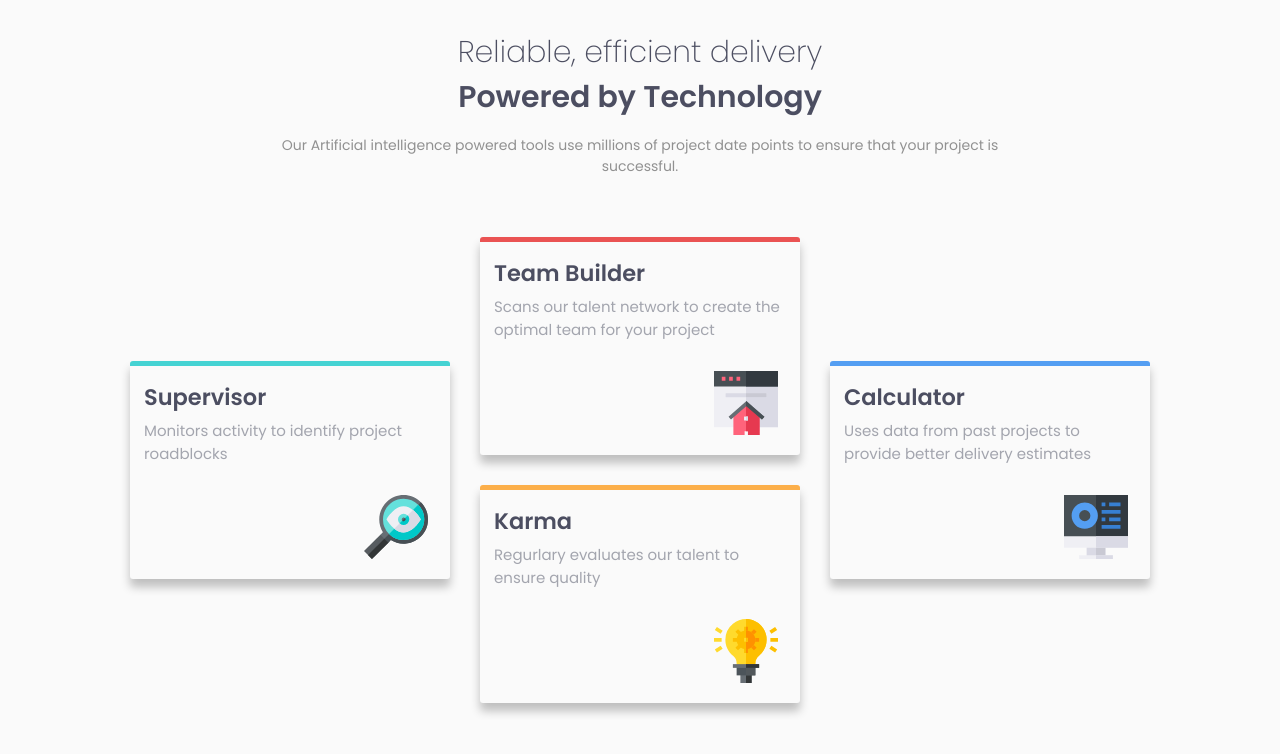
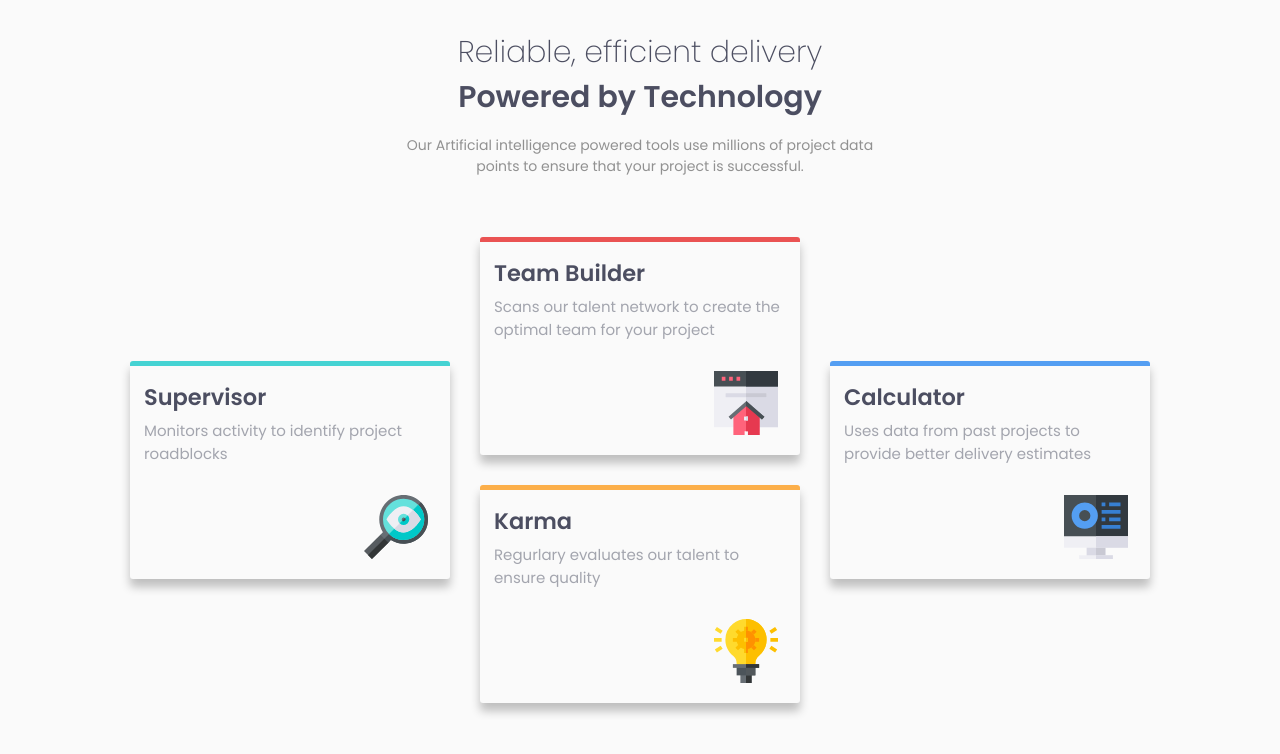
Before and after one commit to Iraada/FourCardsProject, a plain HTML site: page index.html in a window 1280 px wide. Drawn offline with Linux system fonts and the light colour scheme.

Commit message:
Add files via upload

```diff
--- a/index.html
+++ b/index.html
@@ -17,7 +17,7 @@
     <div class="header">
         <h1 id="light-title">Reliable, efficient delivery</h1>
         <h1>Powered by Technology</h1>
-        <p>Our Artificial intelligence powered tools use millions of project date
+        <p>Our Artificial intelligence powered tools use millions of project data<br>
             points to ensure that your project is successful.</p>
     </div>
     <div class="container">
```
